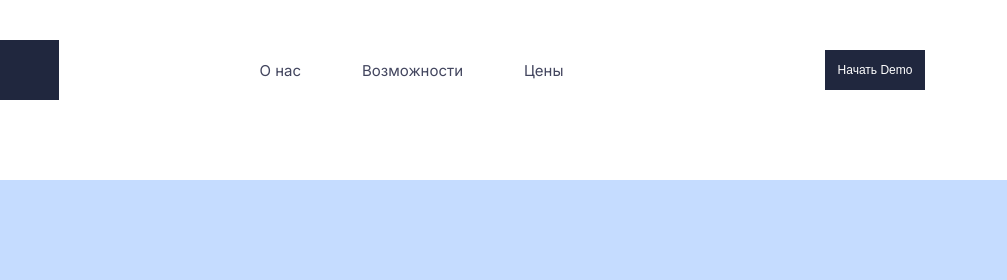
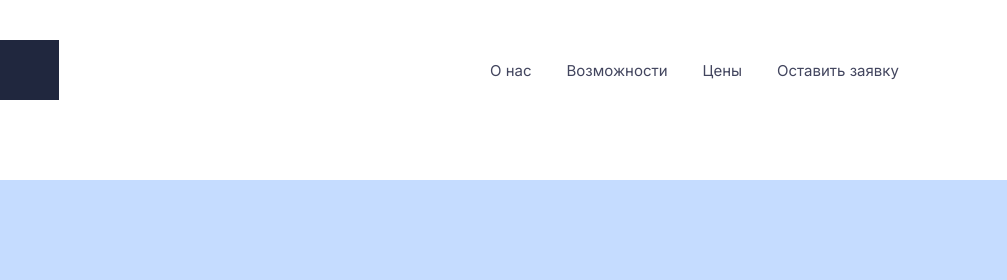
Before and after one commit to saddamjabarov/visor-landing, a plain HTML site: page index.html in a window 1280 px wide. Shown: the top 280 px of the page, 273-1280 px from the left. Drawn offline with nearby package versions, Linux system fonts and the light colour scheme.

Commit message:
delete button btn-demo add link Submit your application

```diff
--- a/index.html
+++ b/index.html
@@ -29,9 +29,12 @@
                 <a href="#preferences" class="header__link">Возможности</a>
               </li>
               <li><a href="#prices" class="header__link">Цены</a></li>
+              <li>
+                <a href="#contacts" class="header__link">Оставить заявку</a>
+              </li>
             </ul>
           </nav>
-          <button class="btn header__btn_demo">Начать Demo</button>
+          <!-- <button class="btn header__btn_demo">Начать Demo</button> -->
           <button class="btn-mobile-nav">
             <ion-icon class="icon-mobile-nav" name="menu-outline"></ion-icon>
             <ion-icon class="icon-mobile-nav" name="close-outline"></ion-icon>
@@ -231,7 +234,7 @@
         </div>
       </div>
     </section>
-    <section class="contacts">
+    <section class="contacts" id="contacts">
       <div class="container">
         <div class="contacts__container">
           <div class="contacts__img">
--- a/scss/_header.scss
+++ b/scss/_header.scss
@@ -8,7 +8,7 @@
     align-items: center;
   }
   &__nav {
-    width: 36.5rem;
+    width: 43.5rem;
     display: flex;
     justify-content: space-between;
   }
@@ -16,7 +16,7 @@
     display: flex;
     justify-content: space-between;
     align-items: center;
-    width: 30.4rem;
+    gap: 3.5rem;
     list-style: none;
   }
   &__link {
@@ -24,14 +24,6 @@
     font-size: 1.5rem;
     font-weight: 400;
     color: rgba(66, 69, 94, 1);
-  }
-
-  &__btn {
-    &_demo {
-      width: 10rem;
-      height: 4rem;
-      font-size: 1.2rem;
-    }
   }
 }
 .logo {
--- a/scss/media.scss
+++ b/scss/media.scss
@@ -546,7 +546,9 @@
     }
   }
   .main {
+    max-width: 448px;
     &__wrapper {
+      margin: 0 auto;
       max-width: 435px;
       grid-template-columns: 14rem 16.3rem;
       margin-left: 2.4rem;
```
Also changed, not shown: css/style.css.
